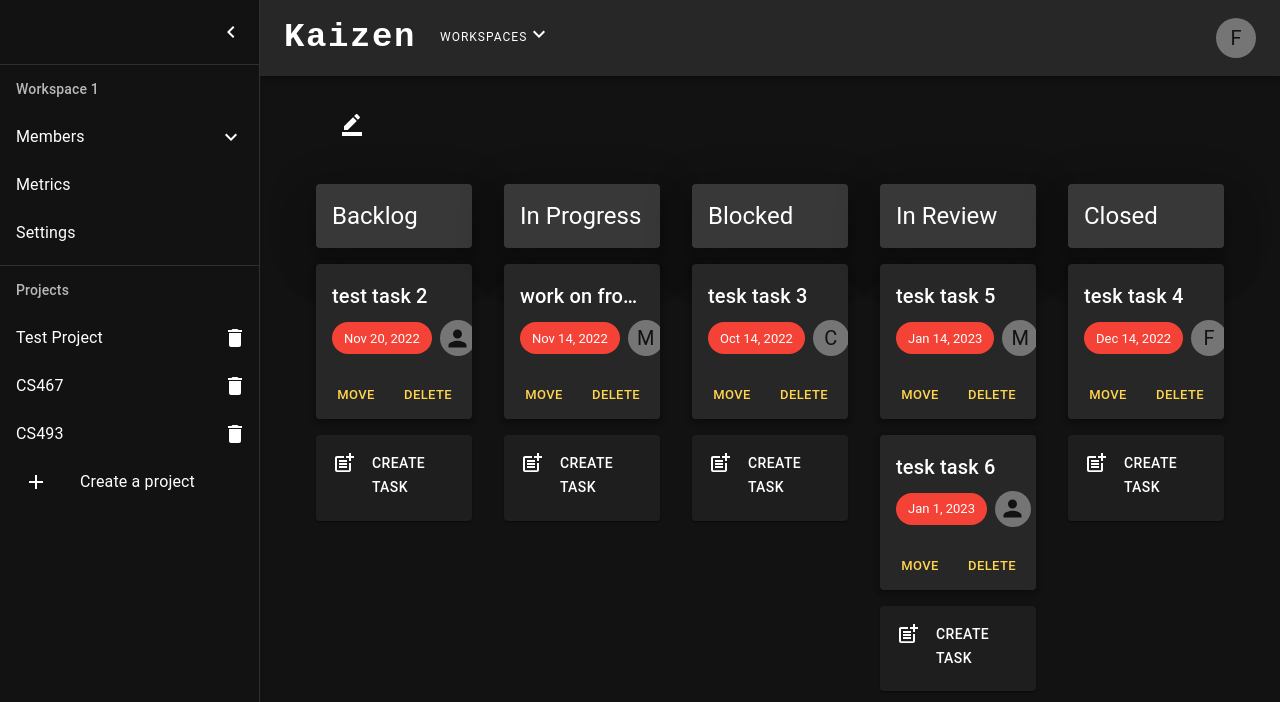
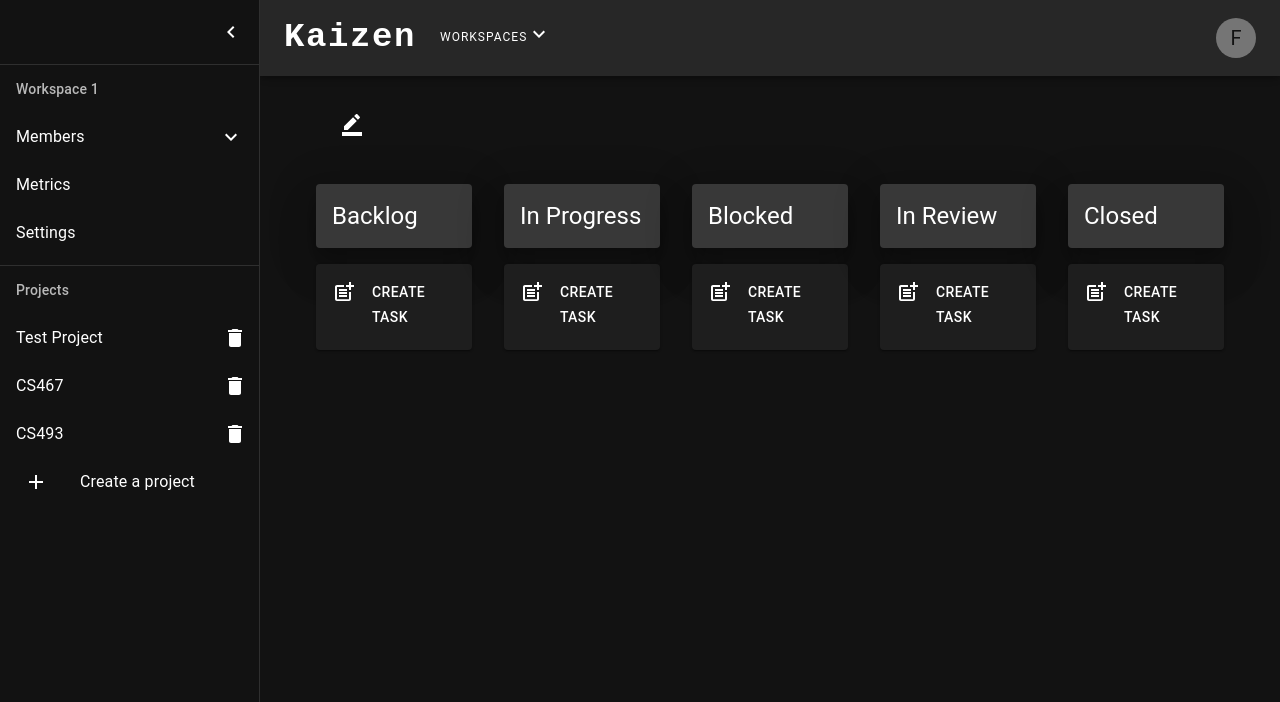
Before and after one commit to marumarumarumarumarumarumaru/Kaizen-Manager-Frontend, a React (Create React App) app: page /workspaces/1/projects/1 in a window 1280 px wide. Shown: the top 702 px of the page. Built offline with nearby package versions, Linux system fonts and the light colour scheme.

Commit message:
Make sure the members list is referencing data (dummy, but still data)

```diff
--- a/src/Routes.js
+++ b/src/Routes.js
@@ -166,6 +166,7 @@ function MyRoutes() {
             setDrawerOpen={setDrawerOpen}
             drawerWidth={drawerWidth}
             projects={projects}
+            users={users}
             workspaces={workspaces}
             currentWorkspace={currentWorkspace}
             setCurrentWorkspace={setCurrentWorkspace}
@@ -202,6 +203,7 @@ function MyRoutes() {
             setDrawerOpen={setDrawerOpen}
             drawerWidth={drawerWidth}
             projects={projects}
+            users={users}
             workspaces={workspaces}
             currentWorkspace={currentWorkspace}
             setCurrentWorkspace={setCurrentWorkspace}
@@ -215,6 +217,7 @@ function MyRoutes() {
           setDrawerOpen={setDrawerOpen}
           drawerWidth={drawerWidth}
           projects={projects}
+          users={users}
           workspaces={workspaces}
           currentWorkspace={currentWorkspace}
           setCurrentWorkspace={setCurrentWorkspace}
@@ -228,6 +231,7 @@ function MyRoutes() {
           setDrawerOpen={setDrawerOpen}
           drawerWidth={drawerWidth}
           projects={projects}
+          users={users}
           workspaces={workspaces}
           currentWorkspace={currentWorkspace}
           setCurrentWorkspace={setCurrentWorkspace}
--- a/src/data/dummyTasks.json
+++ b/src/data/dummyTasks.json
@@ -1,8 +1,8 @@
 [
-  { "task_id": 1, "task_name": "work on frontend", "task_assignee": 1, "task_status": "In Progress", "task_value": 5, "task_descriptions": "Test description", "task_due_date": "Nov 14, 2022" },
-  { "task_id": 2, "task_name": "test task 2", "task_assignee": null, "task_status": "Backlog", "task_value": 4, "task_descriptions": null, "task_due_date": "Nov 20, 2022" },
-  { "task_id": 3, "task_name": "tesk task 3", "task_assignee": 4, "task_status": "Blocked", "task_value": 1, "task_descriptions": "Test", "task_due_date": "Oct 14, 2022"  },
-  { "task_id": 4, "task_name": "tesk task 4", "task_assignee": 2, "task_status": "Closed", "task_value": 2, "task_descriptions": null, "task_due_date": "Dec 14, 2022" },
-  { "task_id": 5, "task_name": "tesk task 5", "task_assignee": 3, "task_status": "In Review", "task_value": 3, "task_descriptions": "Merp", "task_due_date": "Jan 14, 2023" },
-  { "task_id": 6, "task_name": "tesk task 6", "task_assignee": null, "task_status": "In Review", "task_value": 2, "task_descriptions": "Hi", "task_due_date": "Jan 1, 2023" }
+  { "task_id": 1, "task_name": "work on frontend", "task_assignee": 1, "task_status": "In Progress", "task_value": 5, "task_descriptions": "Test description", "task_due_date": "Nov 14, 2022", "proj_id": 1 },
+  { "task_id": 2, "task_name": "test task 2", "task_assignee": null, "task_status": "Backlog", "task_value": 4, "task_descriptions": null, "task_due_date": "Nov 20, 2022", "proj_id": 2 },
+  { "task_id": 3, "task_name": "tesk task 3", "task_assignee": 4, "task_status": "Blocked", "task_value": 1, "task_descriptions": "Test", "task_due_date": "Oct 14, 2022", "proj_id": 3 },
+  { "task_id": 4, "task_name": "tesk task 4", "task_assignee": 2, "task_status": "Closed", "task_value": 2, "task_descriptions": null, "task_due_date": "Dec 14, 2022", "proj_id": 1 },
+  { "task_id": 5, "task_name": "tesk task 5", "task_assignee": 3, "task_status": "In Review", "task_value": 3, "task_descriptions": "Merp", "task_due_date": "Jan 14, 2023", "proj_id": 1 },
+  { "task_id": 6, "task_name": "tesk task 6", "task_assignee": 5, "task_status": "In Review", "task_value": 2, "task_descriptions": "Hi", "task_due_date": "Jan 1, 2023", "proj_id": 2 }
 ]
--- a/src/data/users.json
+++ b/src/data/users.json
@@ -5,11 +5,11 @@
     "last_name": "Castillo",
     "email": "i_chew_everything@gmail.com",
     "date_created": "2022-11-21T07:50:40.958Z",
-    "date_updated": "2022-11-21T07:50:40.958Z"
+    "date_updated": "2022-11-21T07:50:40.958Z",
+    "role": "Member"
   },
   { "user_id": 2, "first_name": "Fusako", "last_name": "Obata", "role": "Owner", "email": "fusako@test.com" },
   { "user_id": 3, "first_name": "Marcos", "last_name": "Castillo", "role": "PM", "email": "marcos@test.com" },
   { "user_id": 4, "first_name": "Corey", "last_name": "Gallahar", "role": "Member", "email": "corey@test.com" },
-  { "user_id": 5, "first_name": "Morty", "last_name": "The Dog", "role": "Member", "email": "morty@test.com" },
-  { "user_id": 6, "first_name": "Lily", "last_name": "The Dog", "role": "Owner", "email": "lily@test.com" }
+  { "user_id": 5, "first_name": "Lily", "last_name": "The Dog", "role": "Owner", "email": "lily@test.com" }
 ]
--- a/src/pages/General/GeneralSettings.js
+++ b/src/pages/General/GeneralSettings.js
@@ -7,7 +7,7 @@ import GeneralSettingsForm from '../../components/forms/GeneralSettingsForm'
 import ResponsiveAppBar from '../../components/appBar/ResponsiveAppBar'
 import ResponsiveDrawer from '../../components/drawer/ResponsiveDrawer'
 
-export default function GeneralSettings({ dataLoaded, drawerOpen, setDrawerOpen, drawerWidth, projects, workspaces, currentWorkspace, setCurrentWorkspace, currentUser, setCurrentProject }) {
+export default function GeneralSettings({ dataLoaded, drawerOpen, setDrawerOpen, drawerWidth, projects, users, workspaces, currentWorkspace, setCurrentWorkspace, currentUser, setCurrentProject }) {
   /*
     Page component for rendering the General Settings page
   */
@@ -57,6 +57,7 @@ export default function GeneralSettings({ dataLoaded, drawerOpen, setDrawerOpen,
             setDrawerOpen={setDrawerOpen}
             drawerWidth={drawerWidth}
             projects={projects}
+            users={users}
             workspaces={workspaces}
             currentWorkspace={currentWorkspace}
             setCurrentProject={setCurrentProject}
--- a/src/pages/General/Help.js
+++ b/src/pages/General/Help.js
@@ -7,7 +7,7 @@ import CircularProgress from '@mui/material/CircularProgress';
 import ResponsiveAppBar from '../../components/appBar/ResponsiveAppBar'
 import ResponsiveDrawer from '../../components/drawer/ResponsiveDrawer'
 
-export default function Help({ dataLoaded, drawerOpen, setDrawerOpen, drawerWidth, projects, workspaces, currentWorkspace, setCurrentWorkspace, currentUser, setCurrentProject }) {
+export default function Help({ dataLoaded, drawerOpen, setDrawerOpen, drawerWidth, projects, users, workspaces, currentWorkspace, setCurrentWorkspace, currentUser, setCurrentProject }) {
   /*
     Page component for rendering the Help page
   */
@@ -57,6 +57,7 @@ export default function Help({ dataLoaded, drawerOpen, setDrawerOpen, drawerWidt
               setDrawerOpen={setDrawerOpen}
               drawerWidth={drawerWidth}
               projects={projects}
+              users={users}
               workspaces={workspaces}
               currentWorkspace={currentWorkspace}
               setCurrentProject={setCurrentProject}
--- a/src/pages/General/Profile.js
+++ b/src/pages/General/Profile.js
@@ -11,7 +11,7 @@ import DeleteAccount from './DeleteAccount'
 import DeleteAccountDialog from '../../components/dialogs/DeleteAccountDialog'
 import PasswordForm from '../../components/forms/ProfilePasswordForm'
 
-export default function Profile({ dataLoaded, drawerOpen, setDrawerOpen, drawerWidth, projects, workspaces, currentWorkspace, setCurrentWorkspace, currentUser, setCurrentProject }) {
+export default function Profile({ dataLoaded, drawerOpen, setDrawerOpen, drawerWidth, projects, users, workspaces, currentWorkspace, setCurrentWorkspace, currentUser, setCurrentProject }) {
   /*
     Page component for rendering the Profile Settings page
   */
@@ -66,6 +66,7 @@ export default function Profile({ dataLoaded, drawerOpen, setDrawerOpen, drawerW
               setDrawerOpen={setDrawerOpen}
               drawerWidth={drawerWidth}
               projects={projects}
+              users={users}
               workspaces={workspaces}
               currentWorkspace={currentWorkspace}
               setCurrentProject={setCurrentProject}
--- a/src/pages/Projects/Project.js
+++ b/src/pages/Projects/Project.js
@@ -3,20 +3,21 @@ import Typography from '@mui/material/Typography'
 import Grid from '@mui/material/Grid'
 import Box from '@mui/material/Box'
 import BorderColorIcon from '@mui/icons-material/BorderColor'
+import Tooltip from '@mui/material/Tooltip'
+import IconButton from '@mui/material/IconButton'
 
 import TaskCard from '../../components/TaskCard'
 import StatusHeader from '../../components/TaskStatusHeader'
 import CreateTaskCard from '../../components/TaskCreateCard'
 import EditProjectDialog from '../../components/dialogs/EditProjectDialog'
 
-import { IconButton } from '@mui/material'
-
 export default function Project({ projects, currentProject, tasks, users }) {
-  const backlogTasks = tasks.filter(task => task.task_status === 'Backlog')
-  const inProgressTasks = tasks.filter(task => task.task_status === 'In Progress')
-  const blockedTasks = tasks.filter(task => task.task_status === 'Blocked')
-  const inReviewTasks = tasks.filter(task => task.task_status === 'In Review')
-  const closedTasks = tasks.filter(task => task.task_status === 'Closed')
+  const projTasks = tasks.filter(task => task.proj_id === currentProject)
+  const backlogTasks = projTasks.filter(task => task.task_status === 'Backlog')
+  const inProgressTasks = projTasks.filter(task => task.task_status === 'In Progress')
+  const blockedTasks = projTasks.filter(task => task.task_status === 'Blocked')
+  const inReviewTasks = projTasks.filter(task => task.task_status === 'In Review')
+  const closedTasks = projTasks.filter(task => task.task_status === 'Closed')
   const taskStates = ['Backlog', 'In Progress', 'Blocked', 'In Review', 'Closed']
   const [editNameOpen, setEditNameOpen] = React.useState(false)
 
@@ -45,9 +46,11 @@ export default function Project({ projects, currentProject, tasks, users }) {
           <Typography variant="h4" sx={{ mb: 4 }}>
             {getProjectName(projects)}
           </Typography>
-          <IconButton sx={{ ml: 2 }} onClick={handleEditNameClickOpen}>
-            <BorderColorIcon/>
-          </IconButton>
+          <Tooltip title="Update name">
+            <IconButton sx={{ ml: 2 }} onClick={handleEditNameClickOpen}>
+              <BorderColorIcon/>
+            </IconButton>
+          </Tooltip>
         </Box>
         <Grid container spacing={4}>
           <Grid item md={2.4}>
--- a/src/pages/Workspace/Workspace.js
+++ b/src/pages/Workspace/Workspace.js
@@ -6,7 +6,7 @@ import ResponsiveDrawer from '../../components/drawer/ResponsiveDrawer'
 
 import { Outlet } from 'react-router-dom'
 
-export default function Workspace({ drawerOpen, setDrawerOpen, drawerWidth, projects, workspaces, currentWorkspace, setCurrentWorkspace, currentUser, setCurrentProject }) {
+export default function Workspace({ drawerOpen, setDrawerOpen, drawerWidth, projects, users, workspaces, currentWorkspace, setCurrentWorkspace, currentUser, setCurrentProject }) {
   /*
     Page component for rendering the Workspace page
   */
@@ -54,6 +54,7 @@ export default function Workspace({ drawerOpen, setDrawerOpen, drawerWidth, proj
         setDrawerOpen={setDrawerOpen}
         drawerWidth={drawerWidth}
         projects={projects}
+        users={users}
         workspaces={workspaces}
         currentWorkspace={currentWorkspace}
         setCurrentProject={setCurrentProject}
```
Also changed, not shown: src/components/drawer/ResponsiveDrawer.js (+5 -5 lines).
